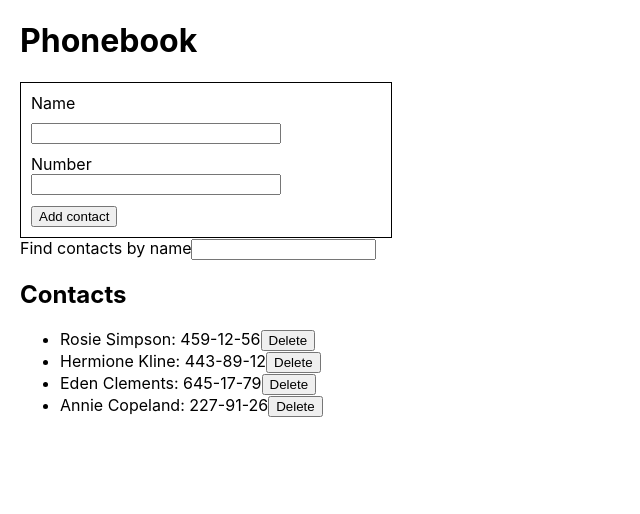
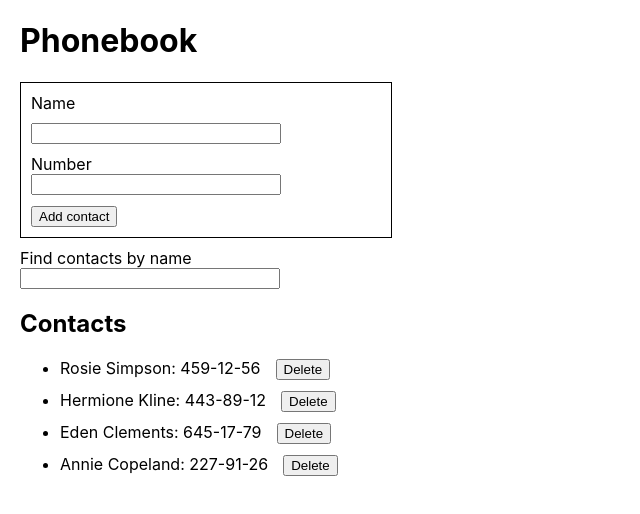
Before and after one commit to drdolgiy/goit-react-hw-02-phonebook, a React (Create React App) app: page / in a window 1280 px wide. Shown: the top 514 px of the page, without its empty margins (0-640 px from the left). Built offline with nearby package versions, Linux system fonts and the light colour scheme.

Commit message:
added styles to components

```diff
--- a/src/App.jsx
+++ b/src/App.jsx
@@ -72,7 +72,9 @@ class App extends Component {
 
                 <h2>Contacts</h2>
 
-                <ContactList contacts={contacts} FilteredContact={this.getFilteredContact()} deleteContact={this.deleteContact} />
+                <ContactList contacts={contacts}
+                    filteredContact={this.getFilteredContact()}
+                    deleteContact={this.deleteContact} />
 
             </div>
         );
--- a/src/ContactList/ContactList.jsx
+++ b/src/ContactList/ContactList.jsx
@@ -1,13 +1,16 @@
 import React from "react";
+import propTypes from "prop-types";
+import { ListItem, DeleteButton } from "./ContatcList.styled";
 
-const ContactList = ({ FilteredContact, deleteContact }) => {
+const ContactList = ({ filteredContact, deleteContact }) => {
     return (
         <ul>
-            {FilteredContact.map(contact => {
+            {filteredContact.map(contact => {
                 return (
-                    <li key={contact.id}>{contact.name}: {contact.number}
-                        <button type="button" onClick={() => deleteContact(contact.id)}>Delete</button>
-                    </li>
+                    <ListItem key={contact.id}>{contact.name}: {contact.number}
+                        <DeleteButton type="button"
+                            onClick={() => deleteContact(contact.id)}>Delete</DeleteButton>
+                    </ListItem>
 
                 )
             })}
@@ -15,4 +18,9 @@ const ContactList = ({ FilteredContact, deleteContact }) => {
     )
 };
 
+ContactList.propTypes = {
+    filteredContact: propTypes.array.isRequired,
+    deleteContact: propTypes.func.isRequired
+}
+
 export default ContactList;
--- /dev/null
+++ b/src/ContactList/ContatcList.styled.jsx
@@ -0,0 +1,8 @@
+import styled from "@emotion/styled";
+
+export const DeleteButton = styled.button`
+  margin-left: 15px;
+`
+export const ListItem = styled.li`
+  margin-bottom: 10px;
+`
--- a/src/Filter/Filter.jsx
+++ b/src/Filter/Filter.jsx
@@ -1,12 +1,19 @@
 import React from "react";
+import propTypes from "prop-types";
+import { FilterLabel } from "./Filter.styled";
 
 const Filter = ({ value, onChange }) => {
     return (
-        <label>
+        <FilterLabel>
             Find contacts by name
             <input type="text" value={value} onChange={onChange} />
-        </label>
+        </FilterLabel>
     )
 };
 
+Filter.propTypes = {
+    value: propTypes.string.isRequired,
+    onChange: propTypes.func.isRequired
+};
+
 export default Filter;
--- /dev/null
+++ b/src/Filter/Filter.styled.jsx
@@ -0,0 +1,7 @@
+import styled from "@emotion/styled";
+
+export const FilterLabel = styled.label`
+    display: flex;
+    flex-direction: column;
+    width: 260px;
+`
--- a/src/Form/Form.jsx
+++ b/src/Form/Form.jsx
@@ -65,7 +65,8 @@ class Form extends Component {
                         id={this.nameInputId}
                         name="name"
                         pattern="^[a-zA-Zа-яА-Я]+(([' -][a-zA-Zа-яА-Я ])?[a-zA-Zа-яА-Я]*)*$"
-                        title="Name may contain only letters, apostrophe, dash and spaces. For example Adrian, Jacob Mercer, Charles de Batz de Castelmore d'Artagnan"
+                        title="Name may contain only letters, apostrophe, dash and spaces.
+                        For example Adrian, Jacob Mercer, Charles de Batz de Castelmore d'Artagnan"
                         required
                     />
                 </ContactLabel>
@@ -78,7 +79,8 @@ class Form extends Component {
                         onChange={this.handleNumberChange}
                         name="number"
                         pattern="\+?\d{1,4}?[-.\s]?\(?\d{1,3}?\)?[-.\s]?\d{1,4}[-.\s]?\d{1,4}[-.\s]?\d{1,9}"
-                        title="Phone number must be digits and can contain spaces, dashes, parentheses and can start with +"
+                        title="Phone number must be digits and can contain spaces, dashes,
+                        parentheses and can start with +"
                         required
                     />
                 </TelLabel>
--- a/src/Form/Form.styled.jsx
+++ b/src/Form/Form.styled.jsx
@@ -3,7 +3,9 @@ import styled from "@emotion/styled/";
 export const ContactForm = styled.form`
   width: 350px;
   padding: 10px;
+  margin-bottom: 10px;
   border: solid 1px black;
+
 
 `
 
```
